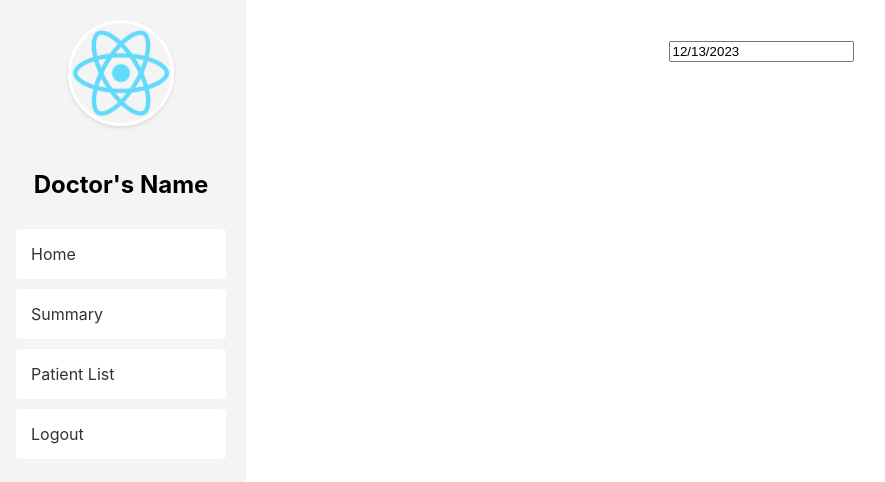
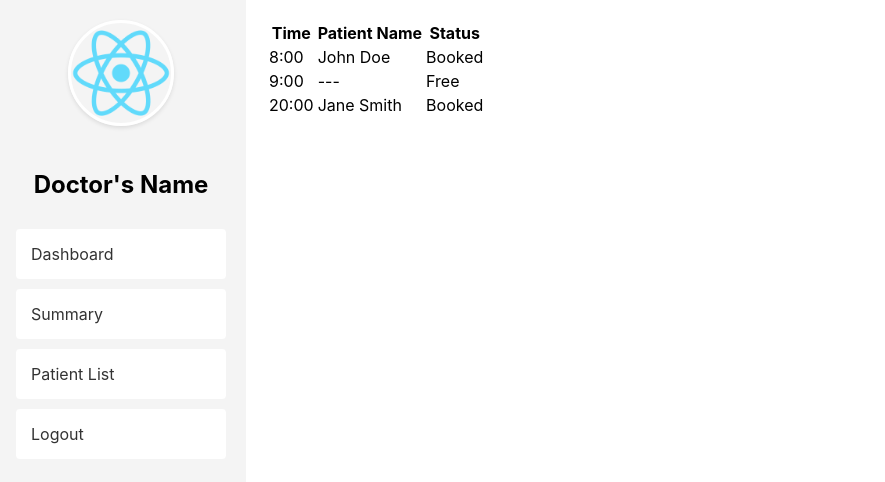
Before and after one commit to ElizaSiyanLin/patient-tracker, a React (Create React App) app in the folder frontend/: page / in a window 1280 px wide. Shown: the top 482 px of the page, without its empty margins (4-889 px from the left). Built offline with nearby package versions, Linux system fonts and the light colour scheme.

Commit message:
update schedule file

```diff
--- a/frontend/src/App.js
+++ b/frontend/src/App.js
@@ -17,9 +17,9 @@ function App() {
         <div className="content-section">
           <Routes>
             <Route path="/" element={<Dashboard />} />
+            <Route path="/dashboard" element={<Dashboard />} />
             <Route path="/summary" element={<Summary />} />
             <Route path="/patient-list" element={<PatientList />} />
-            {/* other routes */}
           </Routes>
         </div>
       </div>
--- a/frontend/src/components/Dashboard/Dashboard.js
+++ b/frontend/src/components/Dashboard/Dashboard.js
@@ -6,8 +6,7 @@ import './Dashboard.css';
 
 function Dashboard() {
   return (
-    <div className="dashboard">
-
+    <div className="dashboard-container">
       <Schedule />
     </div>
   );
--- a/frontend/src/components/Navbar/Navbar.js
+++ b/frontend/src/components/Navbar/Navbar.js
@@ -12,7 +12,7 @@ function Navbar() {
       </div>
 
       {/* Navigation Links */}
-      <Link to="/">Home</Link>
+      <Link to="/Dashboard">Dashboard</Link>
       <Link to="/summary">Summary</Link>
       <Link to="/patient-list">Patient List</Link>
       <Link to="/logout">Logout</Link>
--- a/frontend/src/components/Schedule/Schedule.css
+++ b/frontend/src/components/Schedule/Schedule.css
@@ -1,11 +1,34 @@
-.schedule {
-  display: flex;
-  flex-direction: column;
-  align-items: center;
+/* Schedule.css */
+.schedule-container {
+  padding: 20px;
 }
 
-.react-datepicker-wrapper {
-  margin-bottom: 20px;
+.schedule {
+  display: grid;
+  grid-template-columns: repeat(auto-fill, minmax(150px, 1fr));
+  gap: 10px;
 }
 
-/* You might need to override some default styles of react-datepicker here */
+.time-slot {
+  padding: 10px;
+  border: 1px solid #ccc;
+  border-radius: 5px;
+  text-align: center;
+}
+
+.time-slot.booked {
+  background-color: #ffa8a8;
+}
+
+.time-slot.free {
+  background-color: #a8ffcf;
+}
+
+.time {
+  font-weight: bold;
+}
+
+.status {
+  display: block;
+  margin-top: 5px;
+}
--- a/frontend/src/components/Schedule/Schedule.js
+++ b/frontend/src/components/Schedule/Schedule.js
@@ -1,16 +1,34 @@
-import React, { useState } from 'react';
-import DatePicker from 'react-datepicker';
-import "react-datepicker/dist/react-datepicker.css";
-import './Schedule.css';
+// Schedule.js
+import React from 'react';
+import './Schedule.css'; // Make sure to create this CSS file for styling
+
+const scheduleData = [
+  { time: '8:00', patientName: 'John Doe', status: 'Booked' },
+  { time: '9:00', patientName: null, status: 'Free' },
+  // ... more entries ...
+  { time: '20:00', patientName: 'Jane Smith', status: 'Booked' },
+];
 
 function Schedule() {
-  const [selectedDate, setSelectedDate] = useState(new Date());
-
   return (
-    <div className="schedule">
-      <DatePicker selected={selectedDate} onChange={date => setSelectedDate(date)} />
-      {/* Display schedule here */}
-    </div>
+    <table className="schedule-table">
+      <thead>
+        <tr>
+          <th>Time</th>
+          <th>Patient Name</th>
+          <th>Status</th>
+        </tr>
+      </thead>
+      <tbody>
+        {scheduleData.map((entry, index) => (
+          <tr key={index} className={entry.status === 'Booked' ? 'booked' : 'free'}>
+            <td>{entry.time}</td>
+            <td>{entry.patientName || '---'}</td>
+            <td>{entry.status}</td>
+          </tr>
+        ))}
+      </tbody>
+    </table>
   );
 }
 
```
